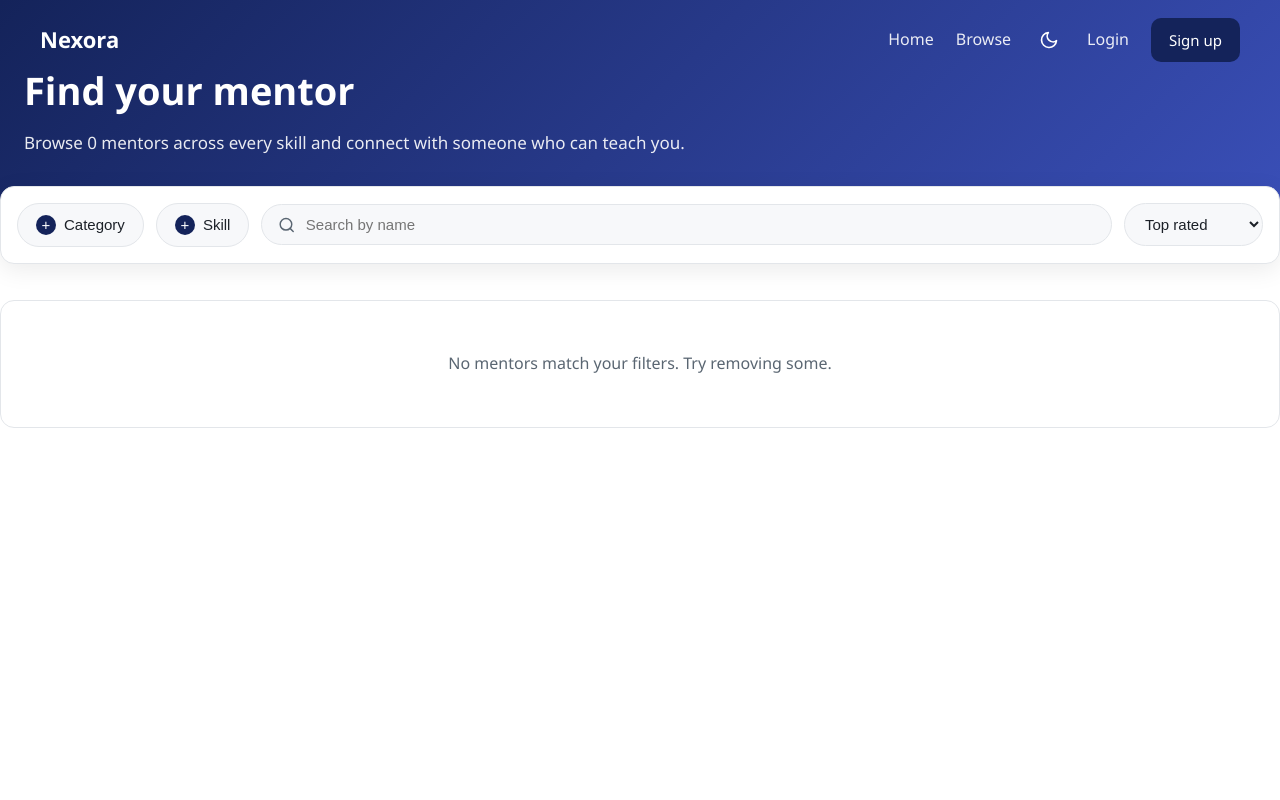
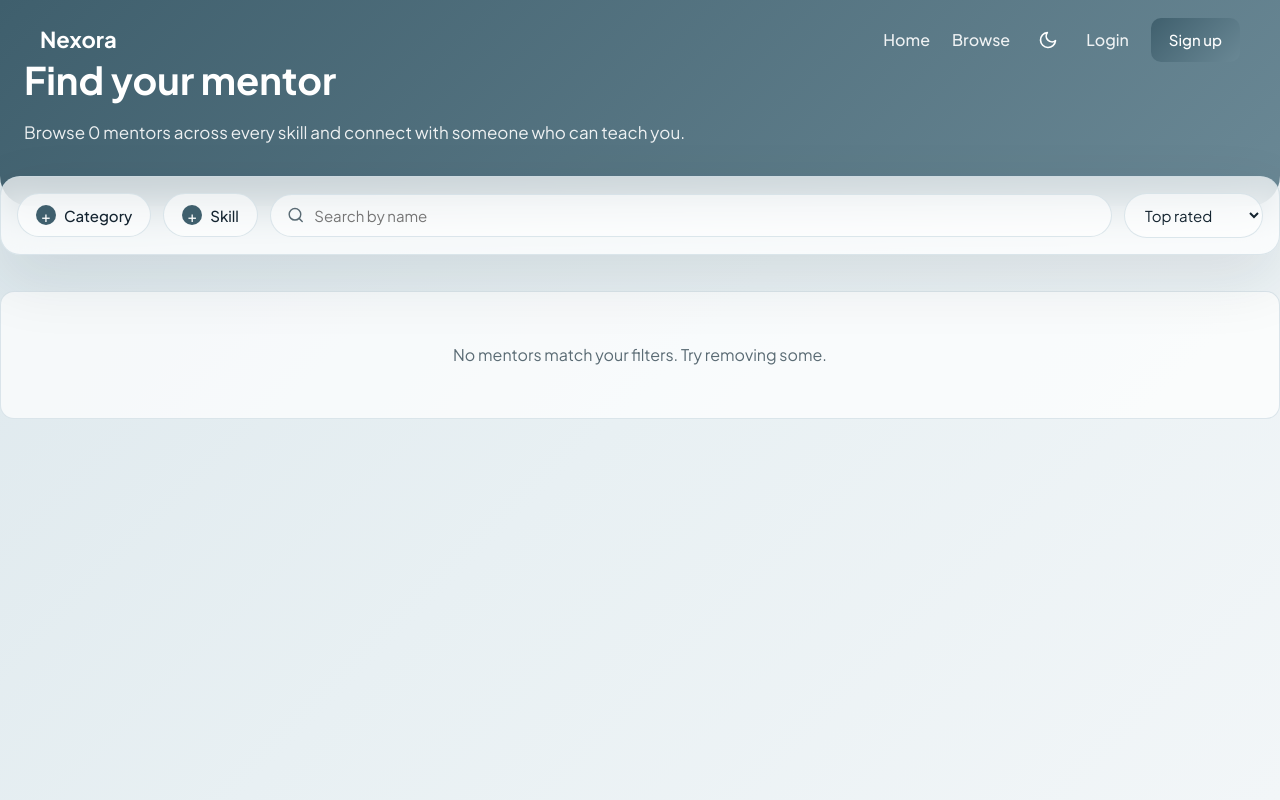
Before and after one commit to ANishKatwal08/Nexora, a Flask app: page /browse in a window 1280 px wide. Run offline with Flask 3, Linux system fonts and the light colour scheme; data that the repository does not hold is empty.

Commit message:
Applied glass styling to browse page

```diff
--- a/app/templates/browse.html
+++ b/app/templates/browse.html
@@ -2,7 +2,14 @@
 
 {% block title %}Find a mentor{% endblock %}
 
+{% block css %}
+<link rel="stylesheet" href="{{ url_for('static', filename='css/dashboard.css') }}">
+<link rel="stylesheet" href="https://cdnjs.cloudflare.com/ajax/libs/font-awesome/6.4.0/css/all.min.css">
+{% endblock %}
+
 {% block content %}
+<script>document.body.classList.add('browse-glass');</script>
+
 <div class="browse-hero">
     <div class="container">
         <h1>Find your mentor</h1>
```
